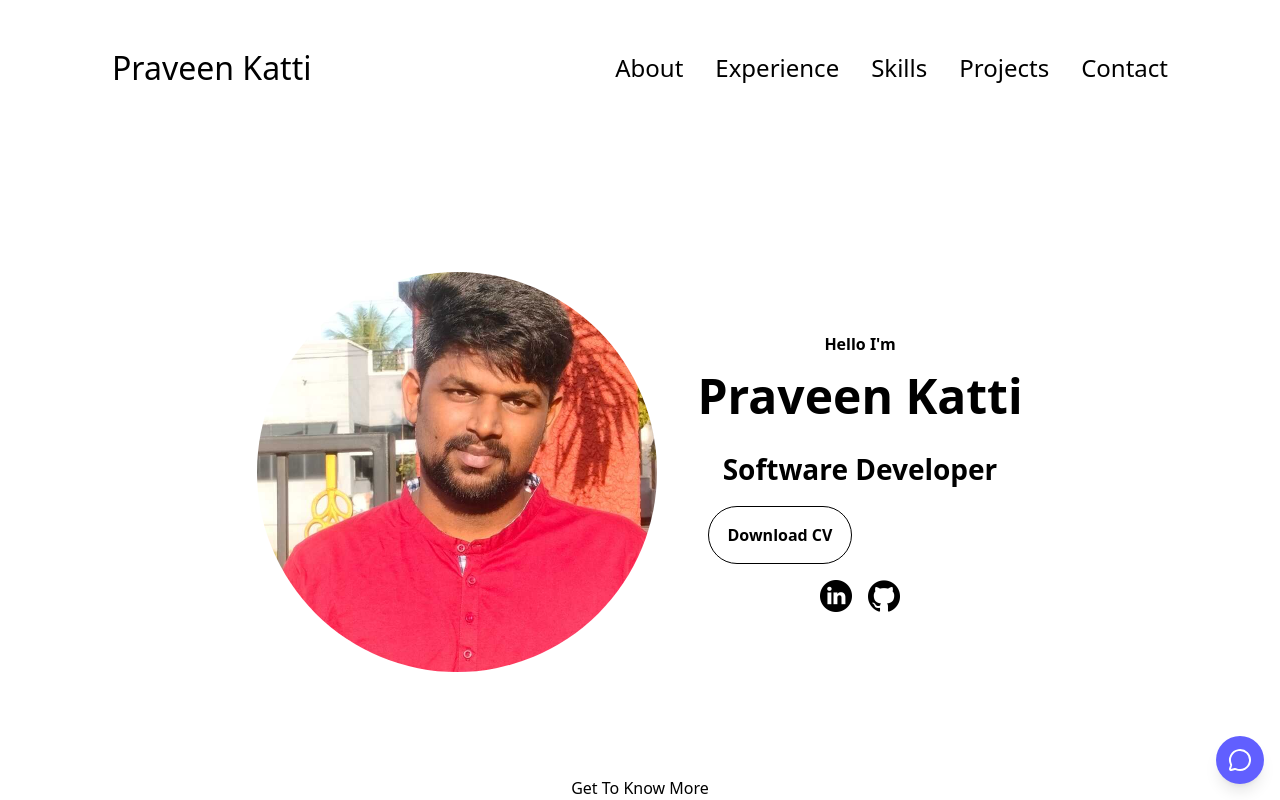
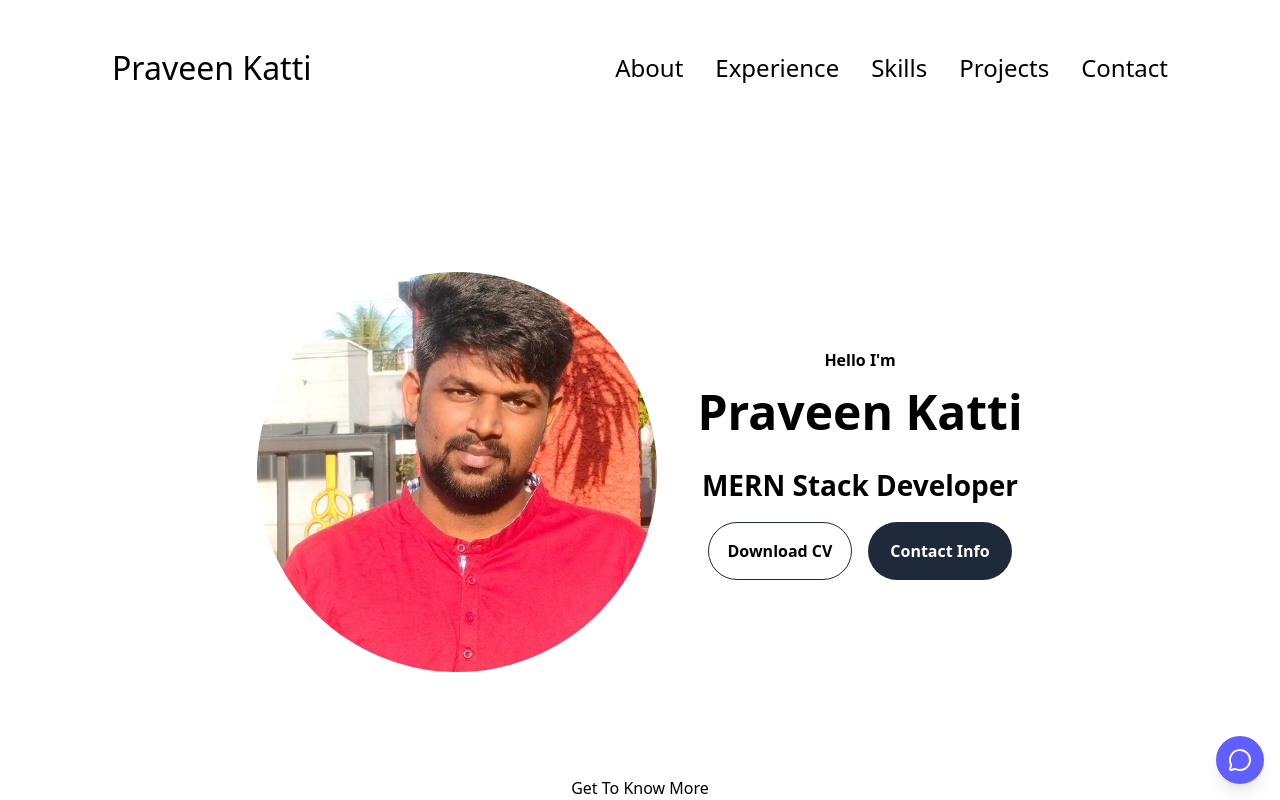
Before and after one commit to PraveenDKatti/my-work, a React (Vite) app: page / in a window 1280 px wide. Shown: the top 800 px of the page. Built offline with nearby package versions, Linux system fonts and the light colour scheme.

Commit message:
removed social links from hero/profile section and fixed hover issue

```diff
--- a/src/components/Hero.jsx
+++ b/src/components/Hero.jsx
@@ -11,26 +11,21 @@ const Hero = () => {
       <div className="text-center self-center">
         <p className="font-semibold text-gray mb-1">Hello I'm</p>
         <h1 className="text-[3rem] font-bold mb-4">Praveen Katti</h1>
-        <p className="text-[1.75rem] font-semibold text-gray mb-4">Software Developer</p>
+        <p className="text-[1.75rem] font-semibold text-gray mb-4">MERN Stack Developer</p>
 
         <div className="flex justify-center gap-4 mb-4">
           <button
-            className="btn font-semibold p-4 w-36 rounded-[2rem] border border-gray-dark hover:bg-gray-dark hover:text-white transition-all duration-300"
+            className="btn font-semibold p-4 w-36 rounded-[2rem] border border-gray-800 hover:bg-gray-800 hover:text-white transition-all duration-300"
             onClick={openPdf}
           >
             Download CV
           </button>
           <button
-            className="btn font-semibold p-4 w-36 rounded-[2rem] bg-gray-dark text-white hover:bg-black transition-all duration-300"
+            className="btn font-semibold p-4 w-36 rounded-[2rem] bg-gray-800 text-white hover:bg-black transition-all duration-300"
             onClick={() => window.location.href = './#contact'}
           >
             Contact Info
           </button>
-        </div>
-
-        <div className="flex justify-center gap-4">
-          <img src="./assets/linkedin.png" alt="LinkedIn" className="h-8 cursor-pointer" onClick={() => window.open('https://www.linkedin.com/in/praveenkatti')} />
-          <img src="./assets/github.png" alt="Github" className="h-8 cursor-pointer" onClick={() => window.open('https://github.com/PraveenDKatti')} />
         </div>
       </div>
     </section>
```
